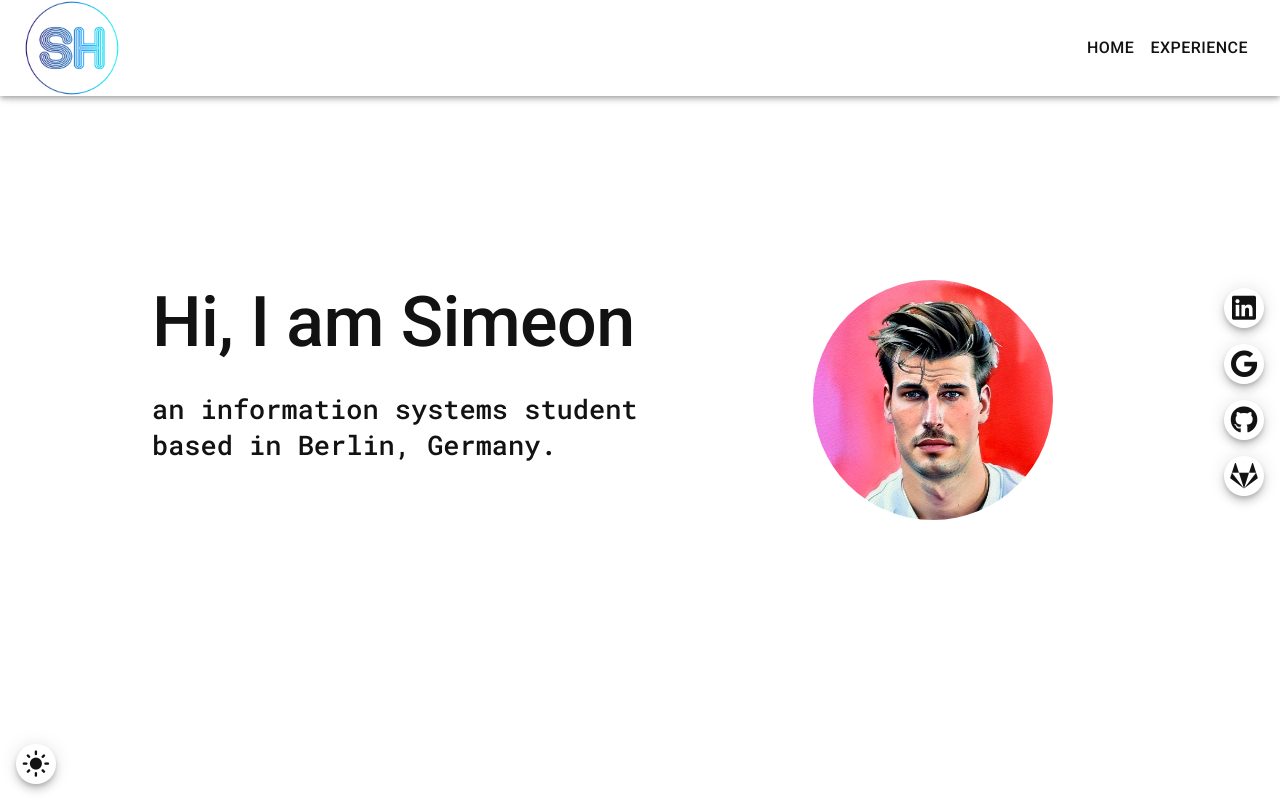
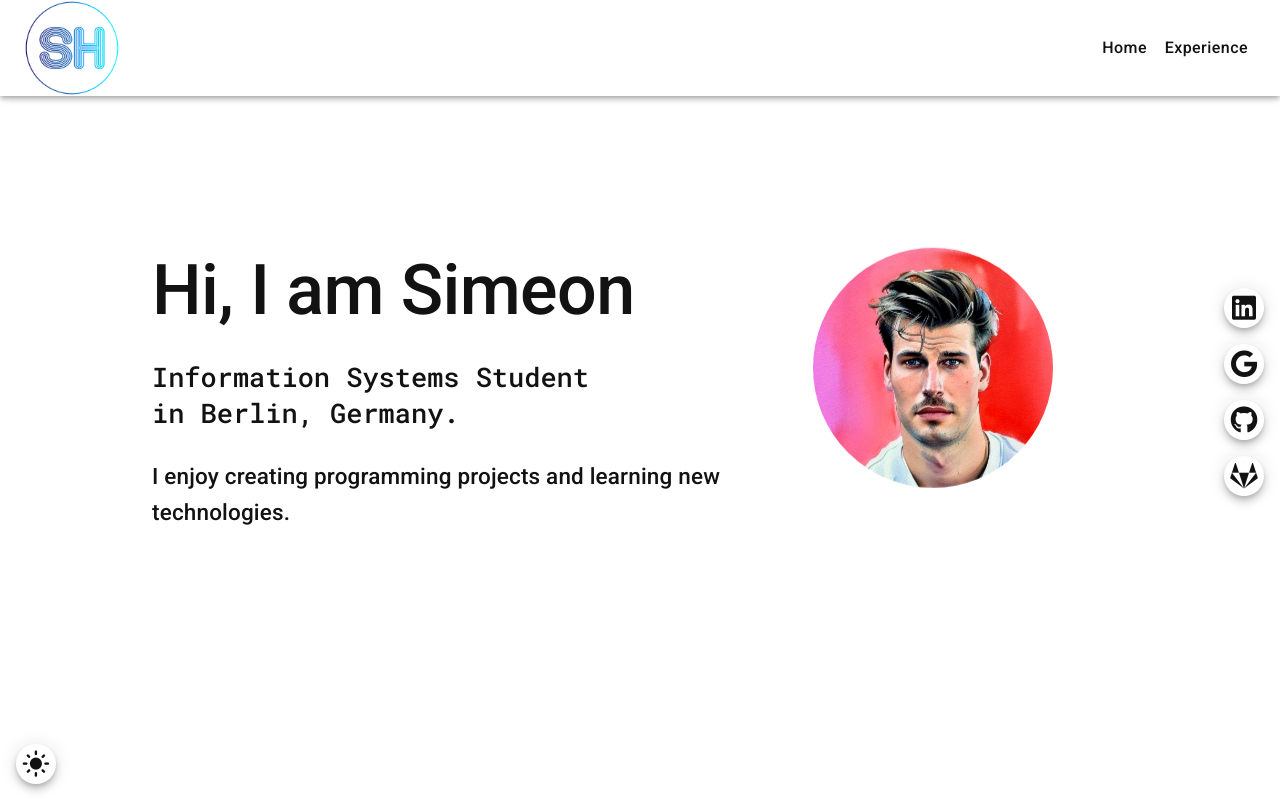
Before and after one commit to heupelS/personal-website-template, a React (Create React App) app: page / in a window 1280 px wide. Built offline with nearby package versions, Linux system fonts and the light colour scheme.

Commit message:
improved phrasing and optics

```diff
--- a/public/index.html
+++ b/public/index.html
@@ -7,7 +7,8 @@
     <meta name="viewport" content="width=device-width, initial-scale=1" />
     <meta
       name="description"
-      content="Web site created using create-react-app"
+      content="This is my personal website which I use to showcase my projects and to write about things I find interesting.
+      I am an information systems student from Berlin, Germany."
     />
 
     <link
--- a/src/components/content/Content.js
+++ b/src/components/content/Content.js
@@ -31,7 +31,13 @@ export default function Content(theme) {
           </Typography>
           <Typography variant="h5" component="h1">
             <p>
-              an information systems student <br /> based in Berlin, Germany.
+              Information Systems Student <br /> in Berlin, Germany.
+            </p>
+          </Typography>
+          <Typography variant="h6" component="h1">
+            <p>
+              I enjoy creating programming projects and learning new
+              technologies.
             </p>
           </Typography>
         </Grid>
--- a/src/components/themes/Palette.js
+++ b/src/components/themes/Palette.js
@@ -27,9 +27,9 @@ export const getDesignTokens = (mode) =>
               // palette values for dark mode
               primary: cyan,
               background: {
-                default: grey[900],
+                default: grey,
                 paper: "#141313",
-                infobox: "#212121",
+                infobox: "#141313",
                 gradient: `linear-gradient(to right, #2C3A8B 0%, 10.203412073490814%, #294495 20.406824146981627%, 30.183727034120736%, #1E5DAA 39.960629921259844%, 49.86876640419948%, #0E89D0 59.7769028871391%, 70.11154855643045%, #04A3E5 80.4461942257218%, 90.2230971128609%, #01ADEE 100%);`,
               },
               text: {
@@ -77,6 +77,7 @@ export const getDesignTokens = (mode) =>
                 backgroundClip: "text",
                 color: "transparent",
               },
+              textTransform: "none",
             }),
           },
         },
@@ -130,7 +131,9 @@ export const getDesignTokens = (mode) =>
         },
         MuiDivider: {
           styleOverrides: {
-            root: ({ theme }) => ({ backgroundImage: theme.palette.background.gradient }),
+            root: ({ theme }) => ({
+              backgroundImage: theme.palette.background.gradient,
+            }),
           },
         },
         MuiTooltip: {
--- a/src/components/timeline.js
+++ b/src/components/timeline.js
@@ -204,7 +204,7 @@ export default function CustomizedTimeline({ theme }) {
   });
 
   return (
-    <Box sx={{ mx: "auto", mt: "18vh", width: "100vw" }}>
+    <Box sx={{ mx: "auto", mt: "18vh", width: "100vw", height: "100vh" }}>
       <Typography variant="h3" gutterBottom sx={{ textAlign: "center" }}>
         Experience
       </Typography>
```
Lines whose indentation alone changed are shown as unchanged.
